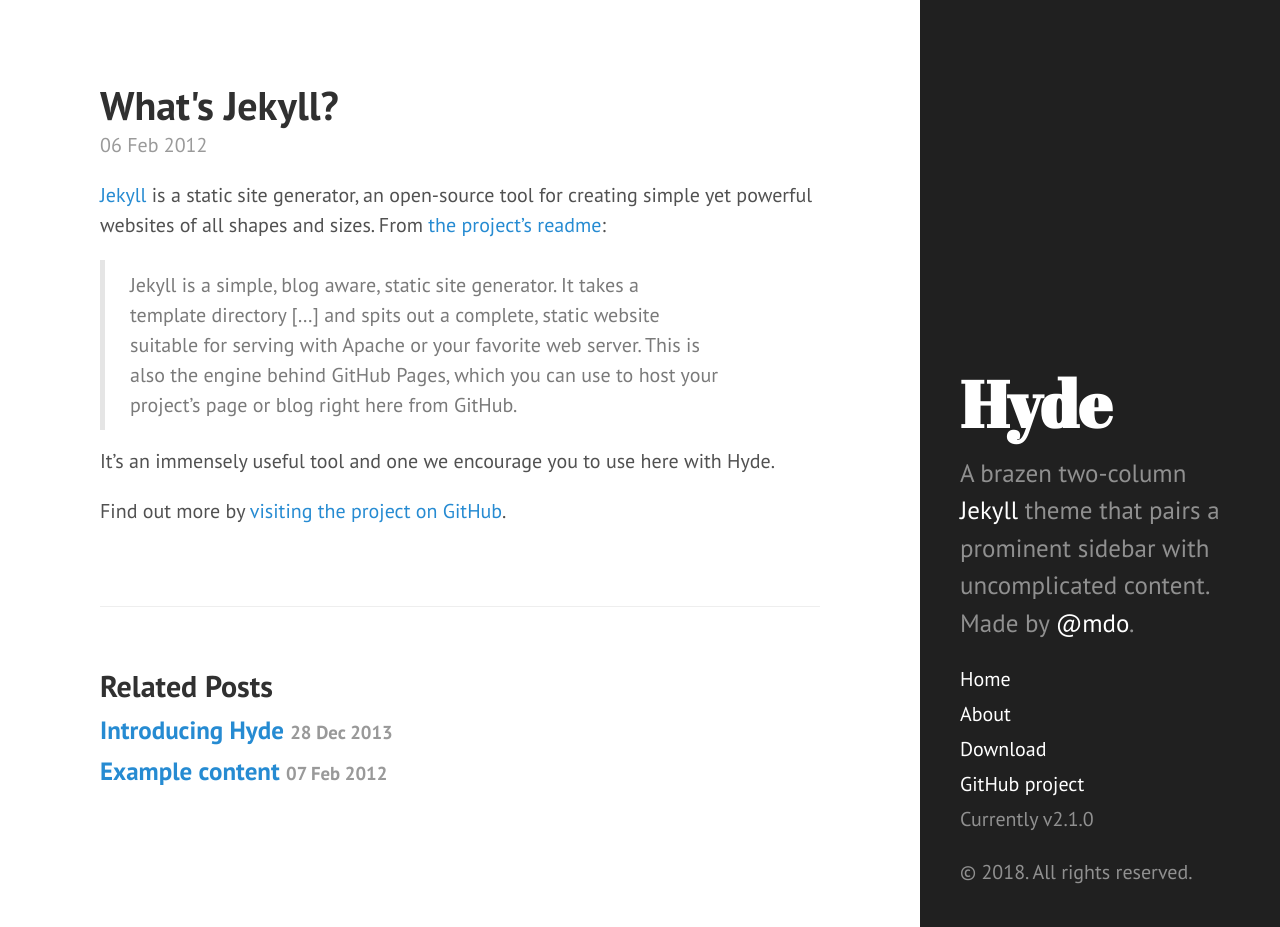
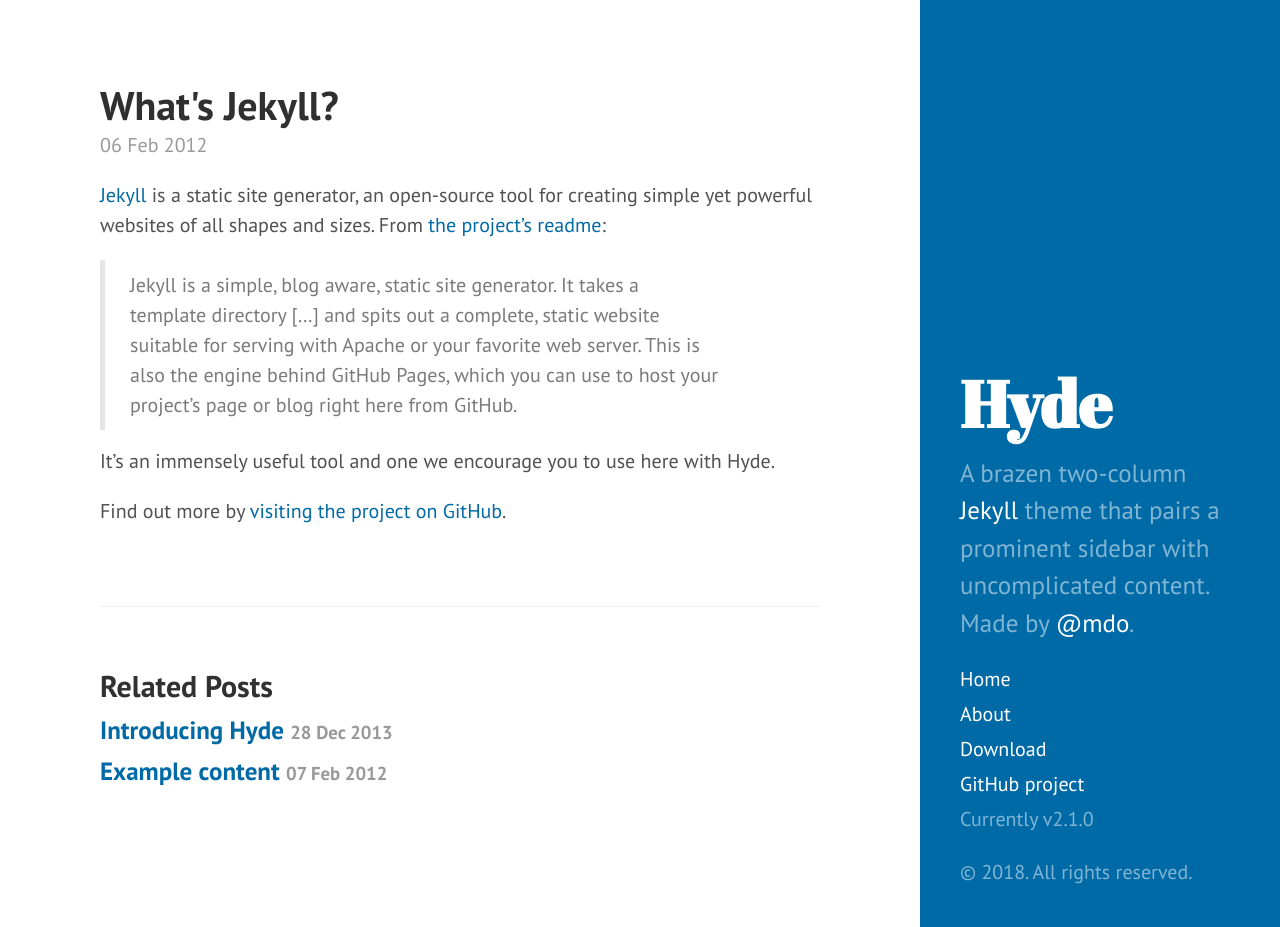
Before and after one commit to Adeline-Wei/Adeline-Wei.github.io, a Jekyll site: the page built from _posts/2012-02-06-whats-jekyll.md, in a window 1280 px wide and 927 px high. Built offline with Jekyll 4.4.1, drawn with Linux system fonts in a browser that asks for light colours.

Commit message:
add theme color 'Medium Persian Blue'

```diff
--- a/_layouts/default.html
+++ b/_layouts/default.html
@@ -3,7 +3,7 @@
 
   {% include head.html %}
 
-  <body class="layout-reverse">
+  <body class="layout-reverse theme-base-18">
 
     {% include sidebar.html %}
 
--- a/public/css/hyde.css
+++ b/public/css/hyde.css
@@ -248,3 +248,12 @@
 .theme-base-0f .related-posts li a:hover {
   color: #8f5536;
 }
+
+/* Medium Persian Blue  */
+.theme-base-18 .sidebar {
+  background-color: #006AA7;
+}
+.theme-base-18 .content a,
+.theme-base-18 .related-posts li a:hover {
+  color: #006AA7;
+}
```
